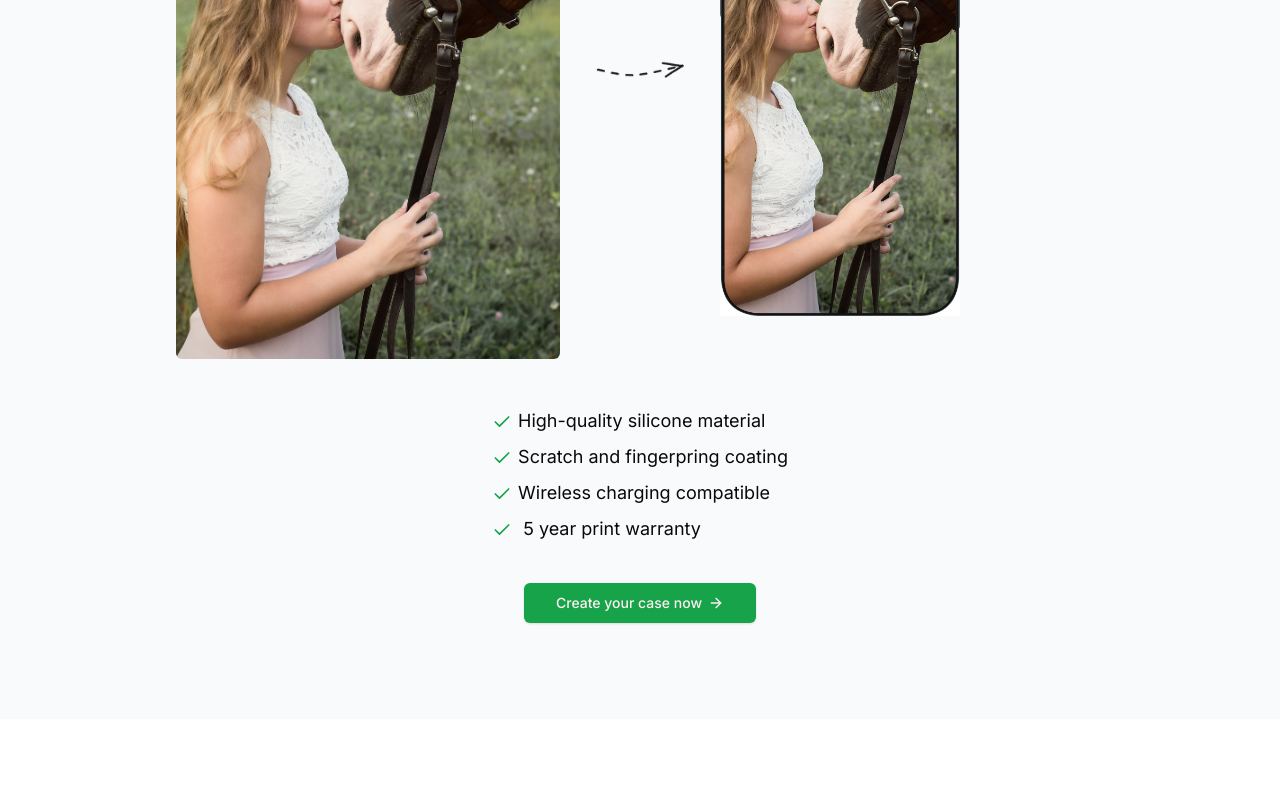
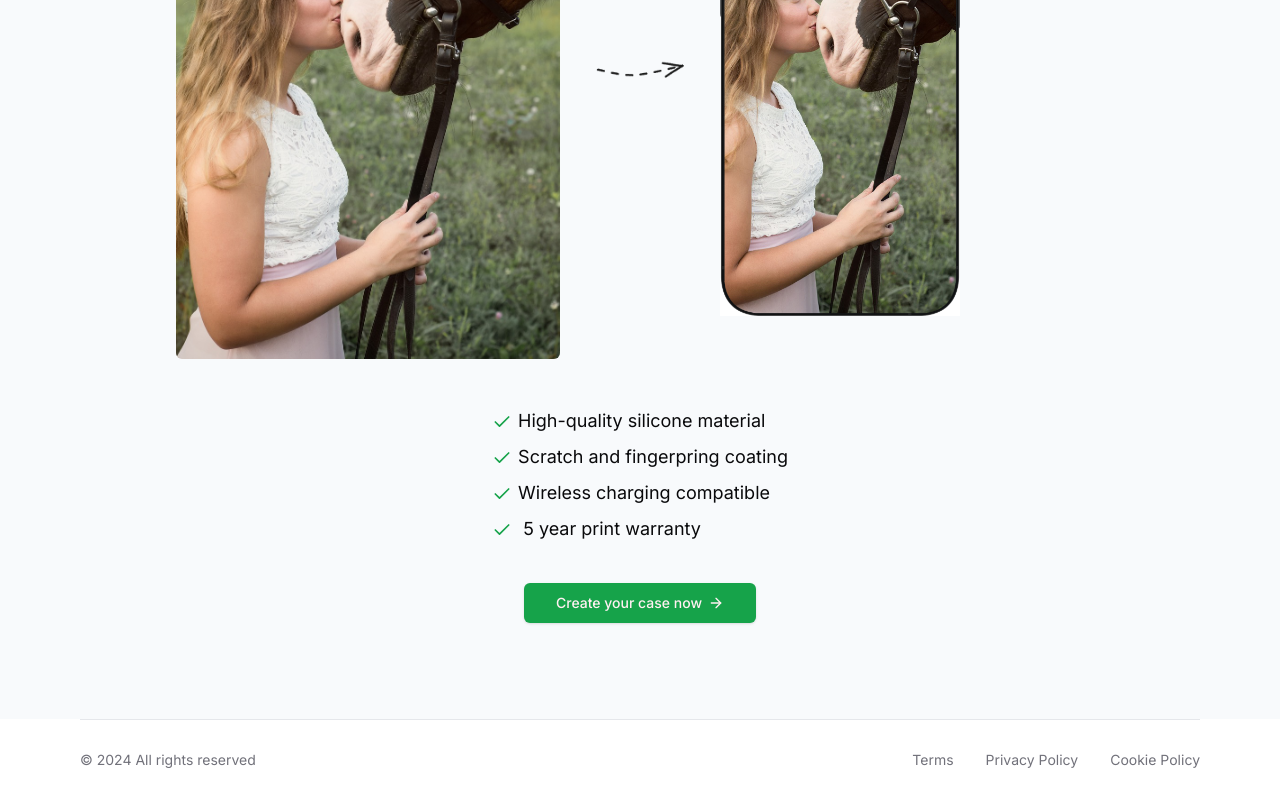
Before and after one commit to arthurnacious/casecobra, a Next.js app: page / in a window 1280 px wide. Shown: the part 3062-3862 px from the top of the page. Before the commit the page ends 3781 px from the top, so only its background shows below. Built offline with nearby package versions, Linux system fonts and the light colour scheme; no server answers.

Commit message:
footer done

```diff
--- a/src/app/layout.tsx
+++ b/src/app/layout.tsx
@@ -2,6 +2,7 @@
 import { Inter } from "next/font/google";
 import "./globals.css";
 import NavBar from "@/components/nav-bar";
+import Footer from "@/components/footer";
 
 const inter = Inter({ subsets: ["latin"] });
 
@@ -20,6 +21,7 @@
       <body className={inter.className}>
         <NavBar />
         {children}
+        <Footer />
       </body>
     </html>
   );
--- /dev/null
+++ b/src/components/footer.tsx
@@ -0,0 +1,46 @@
+import React from "react";
+import MaxWidthWrapper from "./max-width-wrapper";
+import Link from "next/link";
+
+const Footer = () => {
+  return (
+    <footer className="bg-white h-20 relative">
+      <MaxWidthWrapper>
+        <div className="border-t border-gray-200" />
+
+        <div className="h-full flex flex-col md:flex-row md:justify-between justify-center items-center">
+          <div className="text-center md:text-left pb-2 md:pb-0">
+            <p className="text-sm text-muted-foreground">
+              &copy; {new Date().getFullYear()} All rights reserved
+            </p>
+          </div>
+
+          <div className="flex items-center justify-center">
+            <div className="flex space-x-8">
+              <Link
+                href="#"
+                className="text-sm text-muted-foreground hover:text-gray-600"
+              >
+                Terms
+              </Link>
+              <Link
+                href="#"
+                className="text-sm text-muted-foreground hover:text-gray-600"
+              >
+                Privacy Policy
+              </Link>
+              <Link
+                href="#"
+                className="text-sm text-muted-foreground hover:text-gray-600"
+              >
+                Cookie Policy
+              </Link>
+            </div>
+          </div>
+        </div>
+      </MaxWidthWrapper>
+    </footer>
+  );
+};
+
+export default Footer;
```
